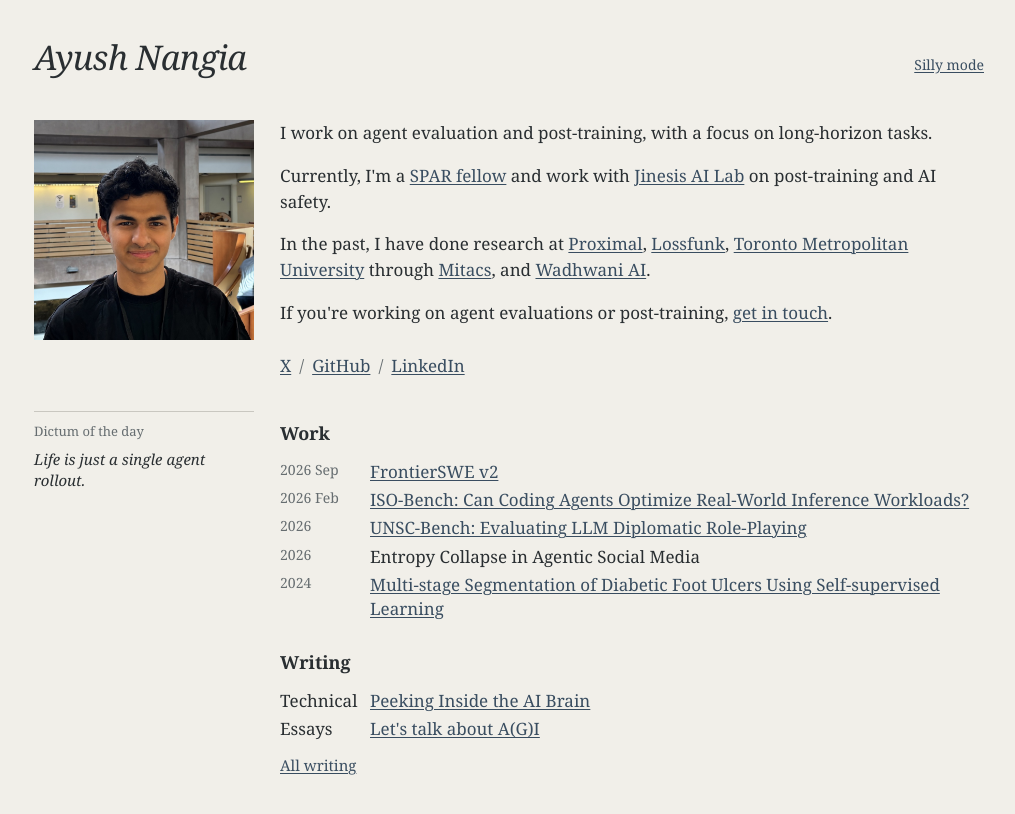
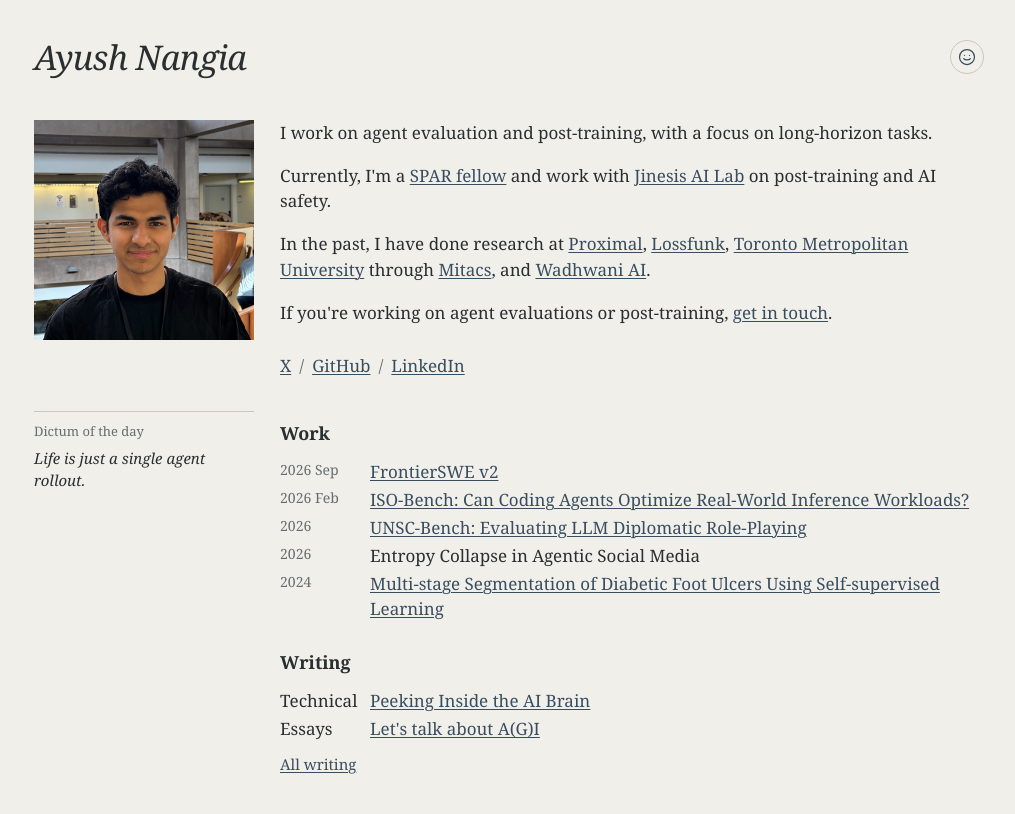
Before and after one commit to ayushnangia/ayushnangia.github.io, a Jekyll site: the page built from index.html, in a window 1280 px wide. Shown: the top 814 px of the page, without its empty margins (131-1146 px from the left). Built offline with Jekyll 4.4.1, drawn with Linux system fonts in a browser that asks for light colours.

Commit message:
Use icon for photo toggle

```diff
--- a/index.html
+++ b/index.html
@@ -19,7 +19,13 @@
   <main class="page">
     <header class="site-header">
       <h1>Ayush Nangia</h1>
-      <button class="mode-toggle" id="mode-toggle" type="button">Silly mode</button>
+      <button class="mode-toggle" id="mode-toggle" type="button" aria-label="Show llama photo" title="Show llama photo">
+        <svg viewBox="0 0 24 24" aria-hidden="true" fill="none" stroke="currentColor" stroke-width="1.5" stroke-linecap="round">
+          <circle cx="12" cy="12" r="9"></circle>
+          <path d="M9 10h.01M15 10h.01"></path>
+          <path id="mode-mouth" d="M8 14c1.5 2 6.5 2 8 0"></path>
+        </svg>
+      </button>
     </header>
 
     <div class="home-grid">
@@ -92,7 +98,10 @@
       silly = !silly;
       portrait.src = silly ? '/images/ayush-llama.jpg' : '/images/ayush-serious.jpg';
       portrait.alt = silly ? 'Ayush Nangia standing beside a llama' : 'Portrait of Ayush Nangia';
-      modeButton.textContent = silly ? 'Serious mode' : 'Silly mode';
+      const nextPhoto = silly ? 'Show serious photo' : 'Show llama photo';
+      modeButton.setAttribute('aria-label', nextPhoto);
+      modeButton.title = nextPhoto;
+      document.querySelector('#mode-mouth').setAttribute('d', silly ? 'M8 15h8' : 'M8 14c1.5 2 6.5 2 8 0');
     });
   </script>
 </body>
--- a/styles.css
+++ b/styles.css
@@ -3,10 +3,10 @@
 body{margin:0;background:#f1efe9;color:var(--ink);font:17px/1.52 Georgia,'Times New Roman',serif}
 .page{max-width:1120px;margin:0 auto;padding:37px 58px 48px}
 h1{max-width:950px;font-size:34px;line-height:1.2;font-style:italic;font-weight:400;margin:0 auto 42px;letter-spacing:-.02em}
-.site-header{max-width:950px;margin:0 auto 42px;display:flex;align-items:baseline;justify-content:space-between;gap:12px}.site-header h1{margin:0}.mode-toggle{flex:none;border:0;padding:4px 0;background:none;color:var(--link);font:14px Georgia,'Times New Roman',serif;text-decoration:underline;text-underline-offset:2px;cursor:pointer}
+.site-header{max-width:950px;margin:0 auto 42px;display:flex;align-items:center;justify-content:space-between;gap:12px}.site-header h1{margin:0}.mode-toggle{flex:none;width:34px;height:34px;display:grid;place-items:center;border:1px solid #c9c7c0;border-radius:50%;padding:0;background:none;color:var(--link);cursor:pointer}.mode-toggle:hover{background:#e8e5dd}.mode-toggle svg{display:block;width:20px;height:20px}
 a{color:var(--link);text-decoration:underline;text-decoration-thickness:1px;text-underline-offset:2px}
 a:hover{color:#152e43}
-a:focus-visible,.toc summary:focus-visible{outline:2px solid var(--link);outline-offset:3px}
+a:focus-visible,.mode-toggle:focus-visible,.toc summary:focus-visible{outline:2px solid var(--link);outline-offset:3px}
 .home-grid{display:grid;grid-template-columns:220px minmax(0,1fr);column-gap:26px;max-width:950px;margin:0 auto}.introduction{display:contents}
 .portrait{grid-column:1;grid-row:1;display:block;width:220px;height:220px;object-fit:cover;object-position:center}
 .bio{grid-column:2;grid-row:1}
```
Also changed, not shown: test/mode.cjs (+7 -4 lines).
